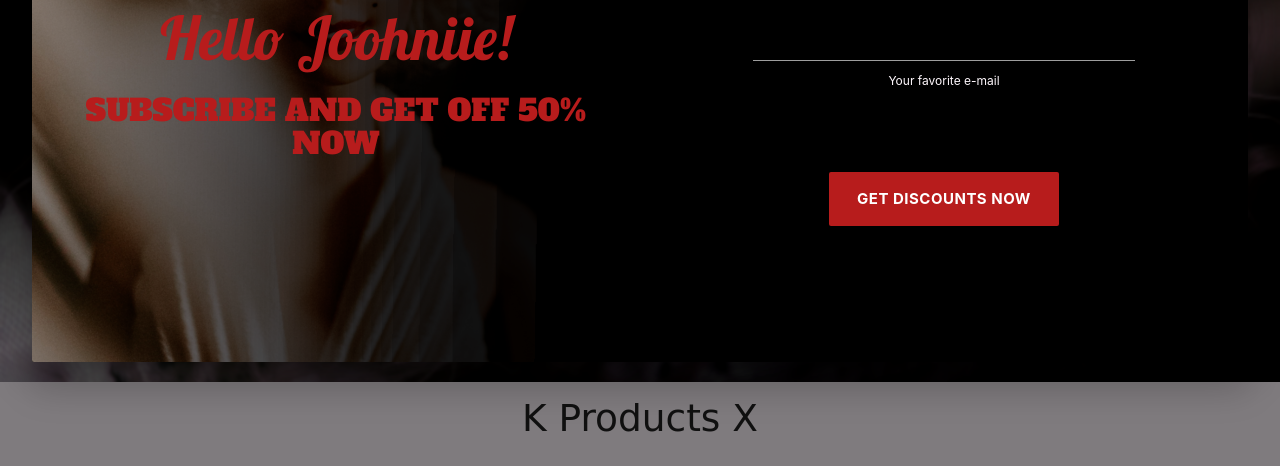
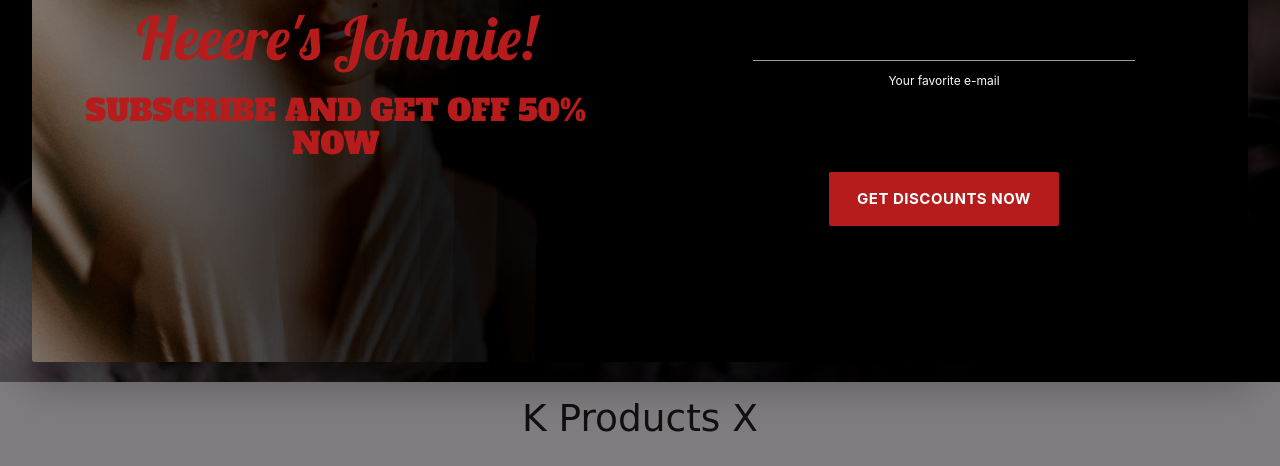
Before and after one commit to alehRodrigues/ecommerce_template, a website built with webpack: page src/index.html in a window 1280 px wide. Shown: the part 278-744 px from the top of the page. Built offline with nearby package versions, Linux system fonts and the light colour scheme; no server answers; files whose address does not match are found by name; a web font is replaced by a local one.

Commit message:
Heere is Johnnie

```diff
--- a/src/index.html
+++ b/src/index.html
@@ -153,7 +153,7 @@
         <div id="modalBlackFriday" class="modal">
             <div class="modal-content row">
                 <div class="image-black col s6 m6 l6">
-                    <h6>Hello Joohniie!</h6>
+                    <h6>Heeere's Johnnie!</h6>
                     <h5>SUBSCRIBE AND GET OFF 50% NOW</h5>
                 </div>
                 <div class="user-form col s6 m6 l6 valign-wrapper">
```
